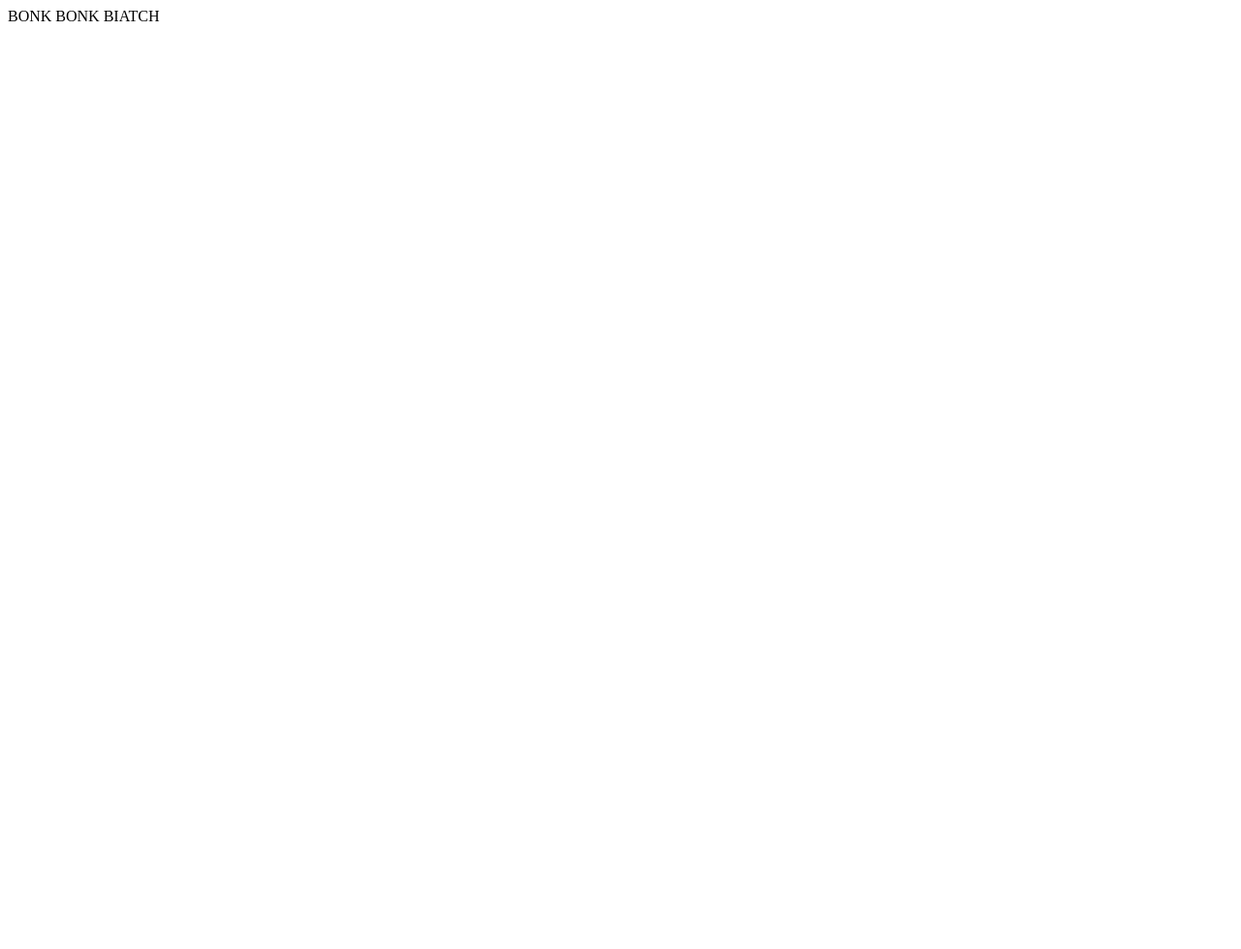
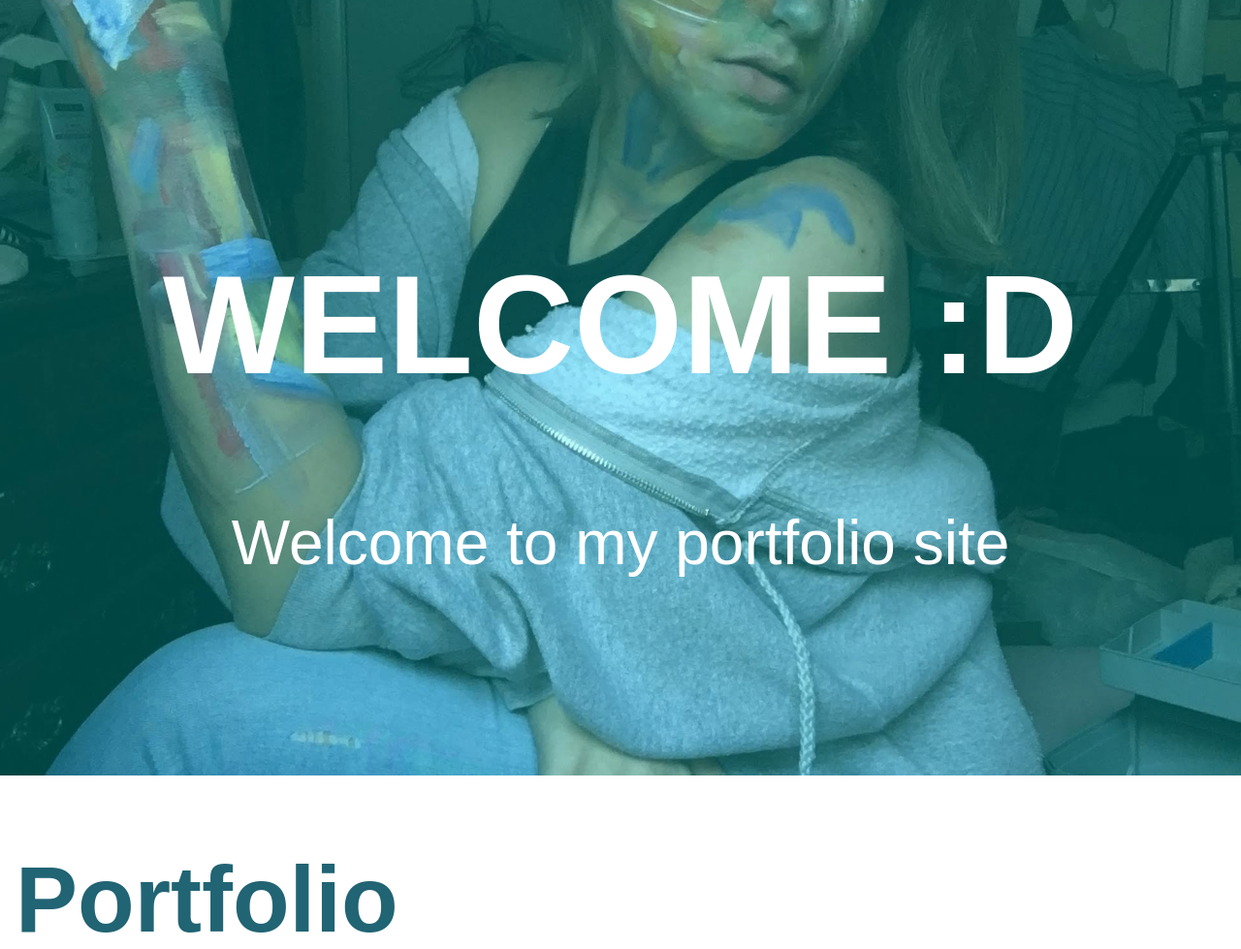
Before and after one commit to jlmullen/jlmullen.github.io, a plain HTML site: page index.html in a window 1280 px wide. Shown: the top 979 px of the page at 97% size. Before the commit the page ends 800 px from the top, so only its background shows below. Drawn offline with Linux system fonts and the light colour scheme.

Commit message:
Add files via upload

```diff
--- /dev/null
+++ b/css/styles.css
@@ -0,0 +1,155 @@
+html{
+    font-size: 100%;
+    line-height: 1.5rem;
+    box-sizing: border-box;
+    font-family: Arial, Helvetica, sans-serif;
+    height: 100%;
+}
+
+body{
+    margin: 0 auto;
+    padding: 0;
+    min-height: 100%;
+    max-width: 100%;
+    padding-bottom: 10rem;
+}
+
+*, *::before, *::after {
+    box-sizing: inherit;
+}
+
+img {
+    width: 100%;
+    height: auto;
+    display: block;
+}
+/* end basic styles */
+
+/* begin hero styles */
+.hero-box {
+    display: grid;
+    grid-template-columns: 1fr;
+    grid-template-rows: 1fr;
+    grid-gap: 0px;
+    align-content: center;
+    justify-content: center;
+    align-items: start;
+    height: 100%;
+    width: 100%;
+}
+
+.hero-image-box {
+    height: 100vh;
+    width: 100%;
+    display: grid;
+    grid-column: 1 / -1;
+    grid-row: 1 / -1;
+}
+
+.hero-image-box::after {
+    content: "";
+    height: 100vh;
+    width: 100%;
+    position: absolute;
+    top: 0;
+    bottom: 0;
+    background-color: rgba(0, 255, 242, 0.267);
+}
+
+.hero-image {
+    display: grid;
+    width: 100%;
+    height: 100%;
+    object-fit: cover;
+    overflow: hidden;
+}
+
+.hero-text-box {
+    grid-row: 1 / -1;
+    grid-column: 1 / -1;
+    align-self: center;
+    padding: 1rem;
+    z-index: 10;
+    text-align: center;
+}
+
+.hero-heading {
+    font-size: 3rem;
+    line-height: 3rem;
+    color: white;
+    text-transform: uppercase;
+    font-weight: bold;
+}
+
+.hero-text {
+    font-size: 2rem;
+    color: white;
+}
+
+.portfolio-container {
+    margin: 1rem auto;
+}
+
+.portfolio-container h1 {
+    font-size: 2rem;
+    line-height: 2rem;
+    color: rgba(2, 78, 97, 0.877);
+}
+
+.portfolio-gallery {
+    display: grid;
+    grid-template-columns: repeat(auto-fit, minmax(300px, 1fr));
+    grid-gap: 0.5rem;
+    grid-auto-rows: 300px;
+}
+
+.gallery-item {
+    height: 100%;
+    width: 100%;
+    overflow: hidden;
+}
+
+.gallery-image {
+    height: 100%;
+    object-fit: cover;
+    transition: 0.5s ease-in-out;
+}
+
+.gallery-image:hover {
+    transform: scale(1.5);
+}
+
+/* text shit bitches */
+@media (min-width: 600px) {
+    .hero-heading {
+        font-size: 4rem;
+        line-height: 4rem;
+    }
+    .hero-text {
+        font-size: 2.5rem;
+        line-height: 2.5rem;
+    }
+    .portfolio-container h1 {
+        font-size: 3rem;
+        line-height: 3rem;
+        padding-left: 1rem;
+    }
+}
+
+@media (min-width: 920px) {
+    .hero-heading {
+        font-size: 9rem;
+        line-height: 9rem;
+    }
+    .hero-text {
+        font-size: 4rem;
+        line-height: 4rem;
+    }
+    .portfolio-container {
+        max-width: 1400px;
+    }
+    .portfolio-container h1 {
+        font-size: 6rem;
+        line-height: 6rem;
+    }
+}
--- a/index.html
+++ b/index.html
@@ -1 +1,82 @@
-BONK BONK BIATCH
+<!DOCTYPE html>
+<html lang="en">
+    <head>
+<meta chaset="UTF-8" />
+<meta http-equiv="X-UA-Compatible" content="IE=Edge" />
+<meta name="viewport" content="width=device-width, initial-scale=1.0" />
+<title>Jodi Mullen's Portfolio</title>
+<link rel="stylesheet" href="css/styles.css">
+<link rel="stylesheet" href="css/glightbox.min.css">
+    </head>
+    <body>
+        <!-- beging header box -->
+        <header class="hero-box">
+            <section class="hero-image-box">
+                <img src="img/IMG_6657_Original.jpg" alt="paint chair girl" class="hero-image">
+            </section>
+            <section class="hero-text-box">
+                <h1 class="hero-heading">Welcome :D</h1>
+                <p class="hero-text">Welcome to my portfolio site</p>
+            </section>
+        </header>
+        <!-- begin portfolio gallery -->
+        <section class="portfolio-container">
+            <h1>Portfolio</h1>
+            <section class="portfolio-gallery">
+
+<div class="gallery-item">
+    <a href="img/IMG_6657_Original.jpg" class="glightbox">
+        <img src="img/IMG_6657_Original.jpg" alt="crime time bby" class="gallery-image">
+    </a>
+</div>
+
+<div class="gallery-item">
+    <a href="" class="glightbox">
+        <img src="" alt="" class="gallery-image">
+    </a>
+</div>
+
+<div class="gallery-item">
+    <a href="" class="glightbox">
+        <img src="" alt="" class="gallery-image">
+    </a>
+</div>
+
+<div class="gallery-item">
+    <a href="" class="glightbox">
+        <img src="" alt="" class="gallery-image">
+    </a>
+</div>
+
+<div class="gallery-item">
+    <a href="" class="glightbox">
+        <img src="" alt="" class="gallery-image">
+    </a>
+</div>
+
+<div class="gallery-item">
+    <a href="" class="glightbox">
+        <img src="" alt="" class="gallery-image">
+    </a>
+</div>
+
+<div class="gallery-item">
+    <a href="" class="glightbox">
+        <img src="" alt="" class="gallery-image">
+    </a>
+</div>
+
+<div class="gallery-item">
+    <a href="" class="glightbox">
+        <img src="" alt="" class="gallery-image">
+    </a>
+</div>
+
+            </section>
+        </section>
+        <script src="js/glightbox.min.js"></script>
+        <script type="text/javascript">
+        const lightbox = GLightbox({ loop: true });
+        </script>
+    </body>
+</html>
--- /dev/null
+++ b/styles.css
@@ -0,0 +1,155 @@
+html{
+    font-size: 100%;
+    line-height: 1.5rem;
+    box-sizing: border-box;
+    font-family: Arial, Helvetica, sans-serif;
+    height: 100%;
+}
+
+body{
+    margin: 0 auto;
+    padding: 0;
+    min-height: 100%;
+    max-width: 100%;
+    padding-bottom: 10rem;
+}
+
+*, *::before, *::after {
+    box-sizing: inherit;
+}
+
+img {
+    width: 100%;
+    height: auto;
+    display: block;
+}
+/* end basic styles */
+
+/* begin hero styles */
+.hero-box {
+    display: grid;
+    grid-template-columns: 1fr;
+    grid-template-rows: 1fr;
+    grid-gap: 0px;
+    align-content: center;
+    justify-content: center;
+    align-items: start;
+    height: 100%;
+    width: 100%;
+}
+
+.hero-image-box {
+    height: 100vh;
+    width: 100%;
+    display: grid;
+    grid-column: 1 / -1;
+    grid-row: 1 / -1;
+}
+
+.hero-image-box::after {
+    content: "";
+    height: 100vh;
+    width: 100%;
+    position: absolute;
+    top: 0;
+    bottom: 0;
+    background-color: rgba(0, 255, 242, 0.267);
+}
+
+.hero-image {
+    display: grid;
+    width: 100%;
+    height: 100%;
+    object-fit: cover;
+    overflow: hidden;
+}
+
+.hero-text-box {
+    grid-row: 1 / -1;
+    grid-column: 1 / -1;
+    align-self: center;
+    padding: 1rem;
+    z-index: 10;
+    text-align: center;
+}
+
+.hero-heading {
+    font-size: 3rem;
+    line-height: 3rem;
+    color: white;
+    text-transform: uppercase;
+    font-weight: bold;
+}
+
+.hero-text {
+    font-size: 2rem;
+    color: white;
+}
+
+.portfolio-container {
+    margin: 1rem auto;
+}
+
+.portfolio-container h1 {
+    font-size: 2rem;
+    line-height: 2rem;
+    color: rgba(2, 78, 97, 0.877);
+}
+
+.portfolio-gallery {
+    display: grid;
+    grid-template-columns: repeat(auto-fit, minmax(300px, 1fr));
+    grid-gap: 0.5rem;
+    grid-auto-rows: 300px;
+}
+
+.gallery-item {
+    height: 100%;
+    width: 100%;
+    overflow: hidden;
+}
+
+.gallery-image {
+    height: 100%;
+    object-fit: cover;
+    transition: 0.5s ease-in-out;
+}
+
+.gallery-image:hover {
+    transform: scale(1.5);
+}
+
+/* text shit bitches */
+@media (min-width: 600px) {
+    .hero-heading {
+        font-size: 4rem;
+        line-height: 4rem;
+    }
+    .hero-text {
+        font-size: 2.5rem;
+        line-height: 2.5rem;
+    }
+    .portfolio-container h1 {
+        font-size: 3rem;
+        line-height: 3rem;
+        padding-left: 1rem;
+    }
+}
+
+@media (min-width: 920px) {
+    .hero-heading {
+        font-size: 9rem;
+        line-height: 9rem;
+    }
+    .hero-text {
+        font-size: 4rem;
+        line-height: 4rem;
+    }
+    .portfolio-container {
+        max-width: 1400px;
+    }
+    .portfolio-container h1 {
+        font-size: 6rem;
+        line-height: 6rem;
+    }
+}
```
Also changed, not shown: IMG_6657_Original.jpg (added), css/glightbox.min.css (added), glightbox.min.css (added), glightbox.min.js (added), img/IMG_6657_Original.jpg (added), js/glightbox.min.js (added).
